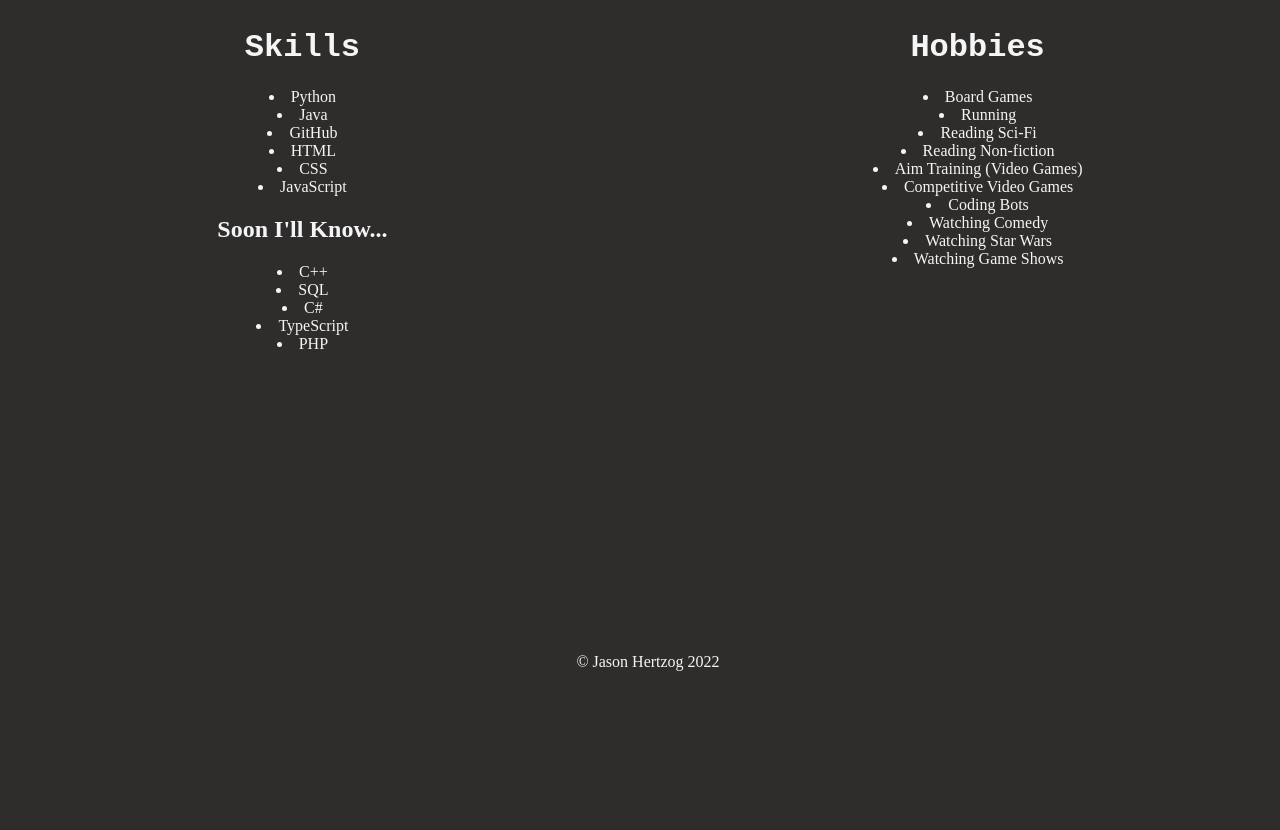
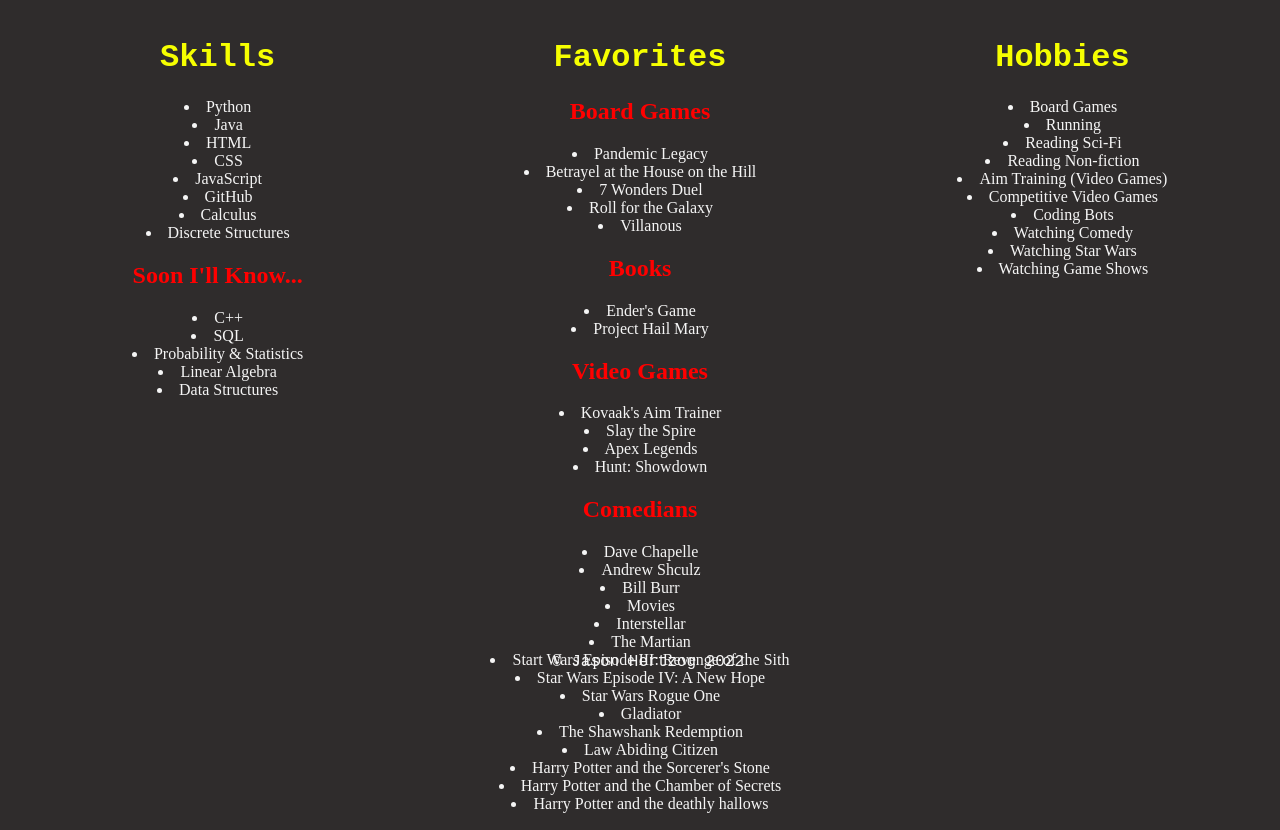
Before and after one commit to JasonHertzog/jasonhertzog.github.io, a plain HTML site: page about.html in a window 1280 px wide. Shown: the part 112-942 px from the top of the page. Before the commit the page ends 800 px from the top, so only its background shows below. Drawn offline with Linux system fonts and the light colour scheme.

Commit message:
Updated Index
Updated Index and added a line break before the footer.
Created a 45% width left and right column.

```diff
--- a/about.html
+++ b/about.html
@@ -50,18 +50,22 @@
         <h1>Skills</h1>
         <li>Python</li>
         <li>Java</li>
-        <li>GitHub</li>
         <li>HTML</li>
         <li>CSS</li>
         <li>JavaScript</li>
+        <li>GitHub</li>
+        <li>Calculus</li>
+        <li>Discrete Structures</li>
         <!-- Skills I am learning next -->
         <h2>Soon I'll Know...</h2>
         <li>C++</li>
         <li>SQL</li>
-        <li>C#</li>
-        <li>TypeScript</li>
-        <li>PHP</li>
+        <li>Probability & Statistics</li>
+        <li>Linear Algebra</li>
+        <li>Data Structures</li>
+
     </div>
+
     <!-- Section 2: Hobbies using column right from style.css -->
     <div class ="column-right" >
         <!-- Display listed hobbies -->
@@ -77,9 +81,61 @@
         <li>Watching Star Wars</li>
         <li>Watching Game Shows</li>
     </div>
+
+    <!-- center column: Favorites-->
+    <div class ="column-center">
+        <h1>Favorites</h1>
+        <h2>Board Games</h2>
+        <li>Pandemic Legacy</li>
+        <li>Betrayel at the House on the Hill</li>
+        <li>7 Wonders Duel</li>
+        <li>Roll for the Galaxy</li>
+        <li>Villanous</li>
+        <h2>Books</h2>
+        <li>Ender's Game</li>
+        <li>Project Hail Mary</li>
+        <h2>Video Games</h2>
+        <li>Kovaak's Aim Trainer</li>
+        <li>Slay the Spire</li>
+        <li>Apex Legends</li>
+        <li>Hunt: Showdown</li>
+        <h2>Comedians</h2>
+        <li>Dave Chapelle</li>
+        <li>Andrew Shculz</li>
+        <li>Bill Burr</li>
+        <li>Movies</li>
+        <li>Interstellar</li>
+        <li>The Martian</li>
+        <li>Start Wars Episode III: Revenge of the Sith</li>
+        <li>Star Wars Episode IV: A New Hope</li>
+        <li>Star Wars Rogue One</li>
+        <li>Gladiator</li>
+        <li>The Shawshank Redemption</li>
+        <li>Law Abiding Citizen</li>
+        <li>Harry Potter and the Sorcerer's Stone</li>
+        <li>Harry Potter and the Chamber of Secrets</li>
+        <li>Harry Potter and the deathly hallows</li>
+        <h2>T.V. Shows</h2>
+        <li>Travelers</li>
+        <li>Deal or no deal</li>
+        <li>Ozark</li>
+        <li>The Office</li>
+        <li>The Mandalorian</li>
+        <li>The Book of Boba Fett</li>
+        <li>Obi-Wan Kenobi</li>
+        <li>The Good Place</li>
+        <li>Lucifer</li>
+    </div>
+
+
+
+
 </body>
+
+<!-- Line Break Before Footer -->
+<br>
+<!-- Footer -->
 <footer>
-    <!-- Footer -->
     <div class="footer">
         <div class="footer-container">
             <div class="footer-text">
--- a/style.css
+++ b/style.css
@@ -15,22 +15,56 @@
 }
 h1 {
   font-family: 'Roboto Mono', monospace;
+  color: #f6ff00;
+}
+h2, h3, h4, h5, h6 {
+  color: #ff0000;
 }
 /* Make about.html page split into two columns */
 .column-left {
   float: left;
-  width: 45%;
-  padding: 10px;
+  width: 30%;
+  padding: 20px;
 }
 .column-right {
   float: right;
+  width: 30%;
+  padding: 20px;
+}
+/* column center */
+.column-center {
+  float: center;
+  margin-left: auto;
+  margin-right: auto;
+  width: 30%;
+  padding: 20px;
+}
+.left {
+  /* left column */
+  margin-left: auto;
+  margin-right: auto;
+  float: left;
   width: 45%;
-  padding: 10px;
+  padding: 20px;
+  margin-top: 0;
+
+}
+.right {
+  /* right column */
+  margin-right: auto;
+  margin-left: auto;
+  float: right;
+  width: 45%;
+  padding: 20px;
+  margin-top: 0;
 }
 /* Footer is at the bottom of the page and is centered */
 footer {
   position: fixed;
   bottom: 0;
   width: 100%;
+  /* Center text */
   text-align: center;
+  color: whitesmoke;
+  font-family: 'Roboto Mono', monospace;
 }
```
Also changed, not shown: index.html (+10 -3 lines).
